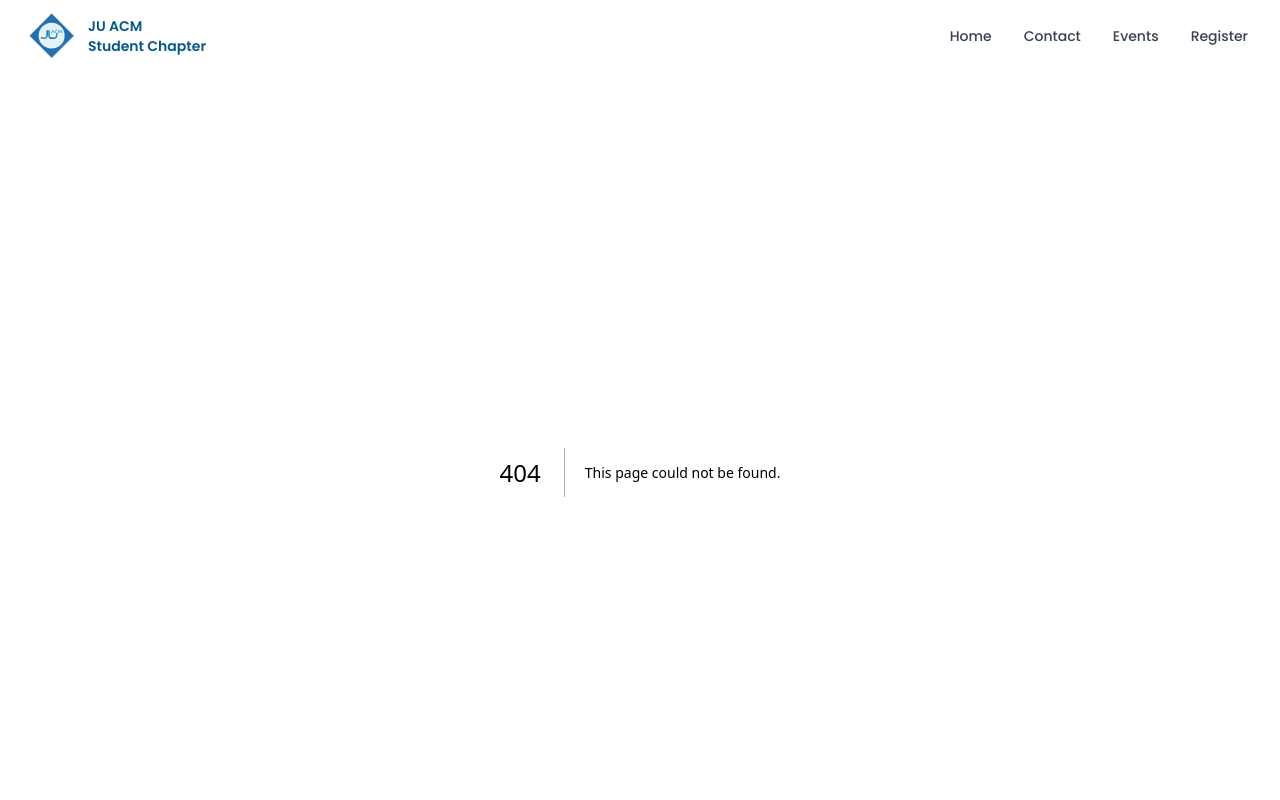
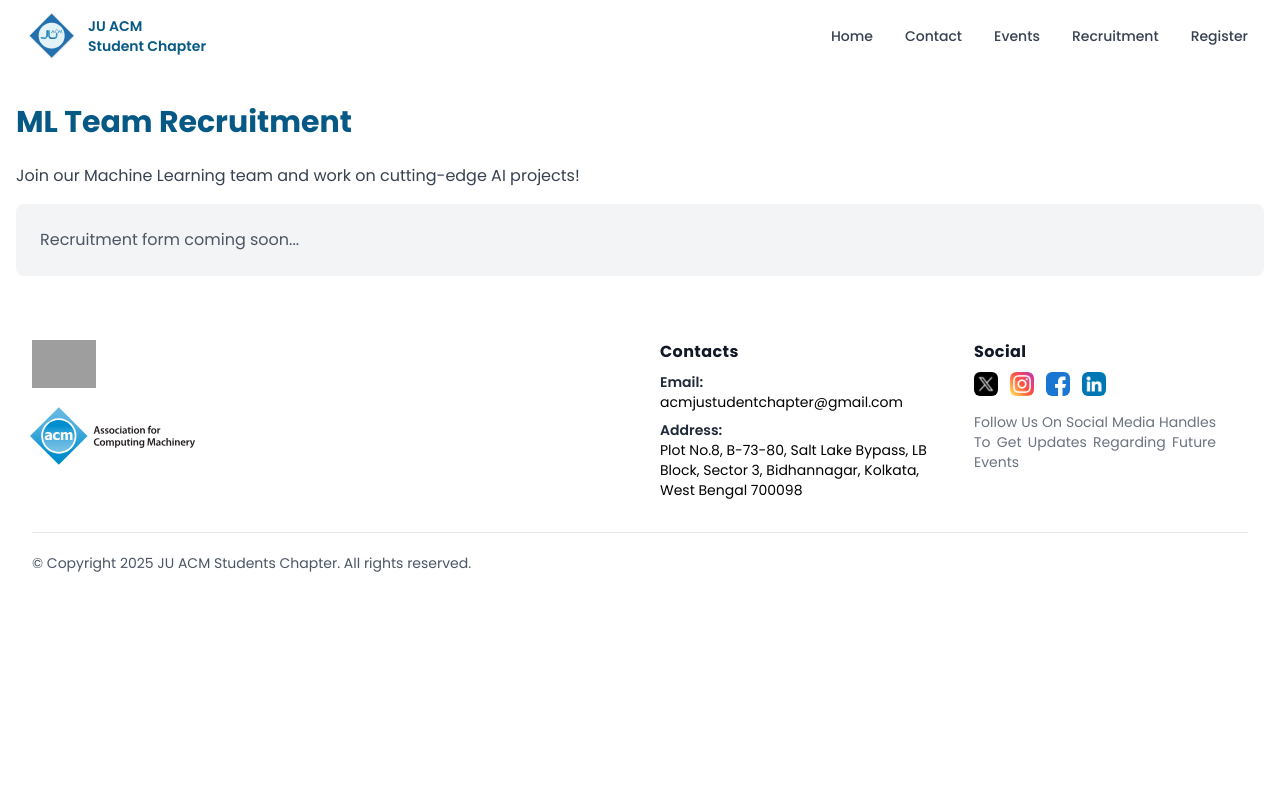
Before and after one commit to tanish35/ACM-Chapter-Club, a Next.js app: page /recruitment/ml in a window 1280 px wide. Before the commit this address had no page. Shown: the top 800 px of the page. Built offline with nearby package versions, Linux system fonts and the light colour scheme; grey boxes are pictures that could not be loaded.

Commit message:
feat: added recruitment forms

```diff
--- /dev/null
+++ b/app/recruitment/ml/page.tsx
@@ -0,0 +1,13 @@
+export default function MLRecruitment() {
+    return (
+        <div className="container mx-auto px-4 py-8">
+            <h1 className="text-3xl font-bold mb-6 text-sky-800">ML Team Recruitment</h1>
+            <p className="text-gray-700 mb-4">
+                Join our Machine Learning team and work on cutting-edge AI projects!
+            </p>
+            <div className="bg-gray-100 p-6 rounded-lg">
+                <p className="text-gray-600">Recruitment form coming soon...</p>
+            </div>
+        </div>
+    );
+}
--- /dev/null
+++ b/app/recruitment/web-dev/page.tsx
@@ -0,0 +1,13 @@
+export default function WebDevRecruitment() {
+    return (
+        <div className="container mx-auto px-4 py-8">
+            <h1 className="text-3xl font-bold mb-6 text-sky-800">Web Development Team Recruitment</h1>
+            <p className="text-gray-700 mb-4">
+                Join our Web Development team and build amazing web applications!
+            </p>
+            <div className="bg-gray-100 p-6 rounded-lg">
+                <p className="text-gray-600">Recruitment form coming soon...</p>
+            </div>
+        </div>
+    );
+}
--- /dev/null
+++ b/app/recruitment/web3/page.tsx
@@ -0,0 +1,35 @@
+export default function Web3Recruitment() {
+    const formUrl = "https://forms.gle/fDc9DGHsgKvoWzkS6";
+
+    return (
+        <div className="container mx-auto px-4 py-8">
+            <h1 className="text-3xl font-bold mb-6 text-sky-800">WEB3 Team Recruitment</h1>
+            <p className="text-gray-700 mb-4">
+                Join our WEB3 team and explore blockchain technology and decentralized applications!
+            </p>
+            <div className="w-full max-w-4xl mx-auto mt-8">
+                <div className="mb-4 text-center">
+                    <a
+                        href={formUrl}
+                        target="_blank"
+                        rel="noopener noreferrer"
+                        className="text-sky-800 hover:text-sky-600 underline"
+                    >
+                        Click here if the form doesn't load below
+                    </a>
+                </div>
+                <iframe
+                    src={formUrl}
+                    width="100%"
+                    height="1200"
+                    frameBorder="0"
+                    marginHeight={0}
+                    marginWidth={0}
+                    className="rounded-lg shadow-lg border-2 border-gray-200"
+                >
+                    Loading...
+                </iframe>
+            </div>
+        </div>
+    );
+}
--- a/components/Navbar.tsx
+++ b/components/Navbar.tsx
@@ -1,4 +1,7 @@
+"use client";
+
 import Link from "next/link";
+import { useState } from "react";
 
 function NavLinkListItem({ link, text }: { link: string; text: String }) {
     return (
@@ -13,7 +16,39 @@ function NavLinkListItem({ link, text }: { link: string; text: String }) {
     );
 }
 
+function NavDropdown({ text, items }: { text: string; items: { link: string; text: string }[] }) {
+    const [isOpen, setIsOpen] = useState(false);
+
+    return (
+        <li className="relative" onMouseEnter={() => setIsOpen(true)} onMouseLeave={() => setIsOpen(false)}>
+            <button className="p-4 block text-sm font-medium hover:text-[#005a83]">
+                {text}
+            </button>
+            {isOpen && (
+                <ul className="absolute left-0 mt-0 bg-white shadow-lg rounded-md min-w-[150px] z-50">
+                    {items.map((item) => (
+                        <li key={item.link}>
+                            <Link
+                                href={item.link}
+                                className="block px-4 py-2 text-sm hover:bg-gray-100 hover:text-[#005a83]"
+                            >
+                                {item.text}
+                            </Link>
+                        </li>
+                    ))}
+                </ul>
+            )}
+        </li>
+    );
+}
+
 export default function Navbar() {
+    const recruitmentItems = [
+        { link: "/recruitment/ml", text: "ML" },
+        { link: "/recruitment/web3", text: "WEB3" },
+        { link: "/recruitment/web-dev", text: "Web Dev" }
+    ];
+
     return (
         <header>
             <nav className="flex flex-wrap items-center justify-between w-full px-4 py-3 text-lg text-gray-700 md:py-0 bg-white">
@@ -39,6 +74,7 @@ export default function Navbar() {
                     <NavLinkListItem link="/" text="Home" />
                     <NavLinkListItem link="/contact" text="Contact" />
                     <NavLinkListItem link="/events" text="Events" />
+                    <NavDropdown text="Recruitment" items={recruitmentItems} />
                     <NavLinkListItem link="/register" text="Register" />
                 </ul>
             </nav>
```
